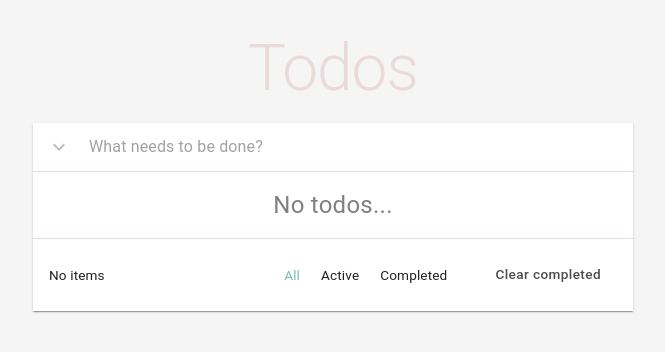
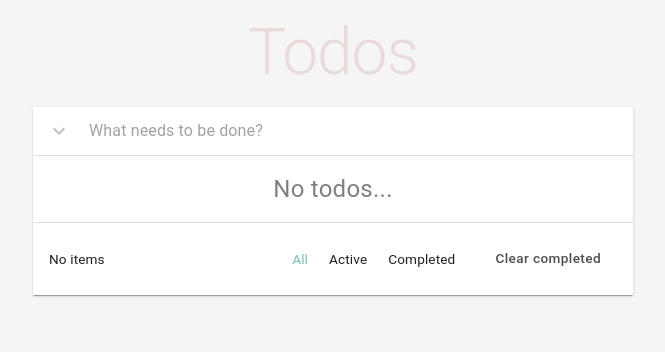
Before and after one commit to kovalkl/mindbox_test, a React (Vite) app: page / in a window 1280 px wide. Shown: the top 352 px of the page, without its empty margins (307-972 px from the left). Built offline with nearby package versions, Linux system fonts and the light colour scheme.

Commit message:
feat: add adaptive container

```diff
--- a/src/App.tsx
+++ b/src/App.tsx
@@ -1,13 +1,14 @@
-import { Typography } from "@mui/material";
-import Box from "@mui/material/Box";
+import Typography from "@mui/material/Typography";
+import Container from "@mui/material/Container";
+
 import { TodoApp } from "@/components/TodoApp/TodoApp";
 
 function App() {
   return (
-    <Box p={4}>
+    <Container>
       <Typography variant="h1">Todos</Typography>
       <TodoApp />
-    </Box>
+    </Container>
   );
 }
 
--- a/src/components/TodoApp/TodoApp.tsx
+++ b/src/components/TodoApp/TodoApp.tsx
@@ -44,7 +44,7 @@ export const TodoApp = () => {
   };
 
   return (
-    <Paper className="todo-app">
+    <Paper className="todo-app" sx={{ maxWidth: "600px", width: "100%" }}>
       <TodoInput addTodo={addTodo} />
       <TodoList todos={filteredTodos} toggleCompleted={toggleCompleted} />
       <TodoControls
--- a/src/components/TodoApp/components/TodoControls/TodoControls.tsx
+++ b/src/components/TodoApp/components/TodoControls/TodoControls.tsx
@@ -24,7 +24,12 @@ export const TodoControls = ({
   const counterText = getCounterText(todoCount);
 
   return (
-    <Stack className="todo-controls">
+    <Stack
+      className="todo-controls"
+      sx={{
+        flexDirection: { xs: "column", sm: "row" },
+      }}
+    >
       <Typography sx={{ flexGrow: 1 }}>{counterText}</Typography>
       <TodoFilter
         currentFilter={currentFilter}
--- a/src/index.sass
+++ b/src/index.sass
@@ -4,7 +4,6 @@ body
   align-items: center
   justify-content: center
 
-  min-width: 600px
   min-height: 100vh
   margin: 0
   font-family: Roboto
--- a/src/theme.ts
+++ b/src/theme.ts
@@ -8,8 +8,6 @@ const COLORS = {
   INFO: "#808080",
   DARK: "#4D4D4D",
 };
-
-const CONTENT_WIDTH_PX = 600;
 
 export const theme = createTheme({
   typography: {
@@ -44,9 +42,8 @@ export const theme = createTheme({
             padding: "1rem",
             minHeight: "50px",
             alignItems: "center",
-            flexDirection: "row",
             justifyContent: "flex-end",
-            gap: "1rem",
+            gap: "0.5rem",
             fontWeight: "bold",
             "& *": {
               fontSize: "0.85rem",
@@ -63,7 +60,6 @@ export const theme = createTheme({
         root: {
           "&.todo-app": {
             backgroundColor: COLORS.WHITE,
-            width: `${CONTENT_WIDTH_PX}px`,
             component: "main",
             "& > :not(:last-child)": {
               borderBottom: `1px solid ${COLORS.SECONDARY}`,
@@ -114,5 +110,15 @@ export const theme = createTheme({
         },
       },
     },
+    MuiContainer: {
+      styleOverrides: {
+        root: {
+          display: "flex",
+          flexDirection: "column",
+          alignItems: "center",
+          marginTop: "1rem",
+        },
+      },
+    },
   },
 });
```
